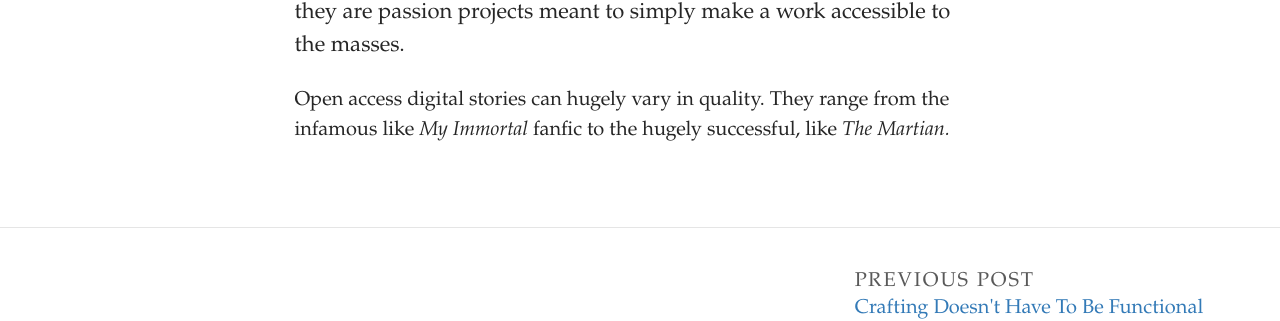
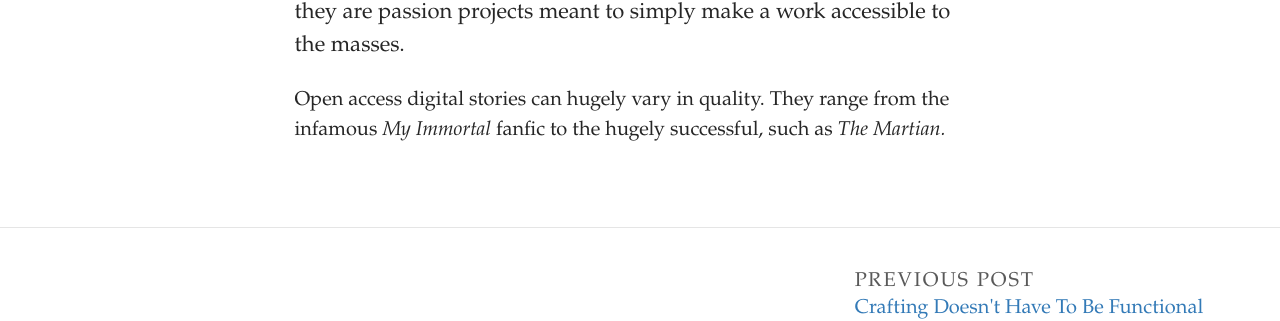
Before and after one commit to SammySpinsAYarn/Blog, a Jekyll site: the page built from _posts/2023-07-06-can-go-back-to-books-now.md, in a window 1280 px wide. Shown: the part 390-711 px from the top of the page. Built offline with Jekyll 4.4.1, drawn with Linux system fonts in a browser that asks for light colours; some web fonts are replaced.

Commit message:
Update Post “2023-07-06-can-go-back-to-books-now”

```diff
--- a/_posts/2023-07-06-can-go-back-to-books-now.md
+++ b/_posts/2023-07-06-can-go-back-to-books-now.md
@@ -7,4 +7,4 @@ comments: false
 ---
 W﻿attpad. FanFiction.net. AO3. These are major publishing platforms for Joe Anybody to share their work with an audience without gatekeeping or fees. They are founts of the bizarre and wonderful, and build communities and authors. Sometimes they are also a place for writers to gain income from this work, be it on the platform or by moving on from it with an established audience. More often though they are passion projects meant to simply make a work accessible to the masses.
 
-Open access digital stories can hugely vary in quality. They range from the infamous like *My Immortal* fanfic to the hugely successful, like *The Martian.*
+Open access digital stories can hugely vary in quality. They range from the infamous *My Immortal* fanfic to the hugely successful, such as *The Martian.*
```
